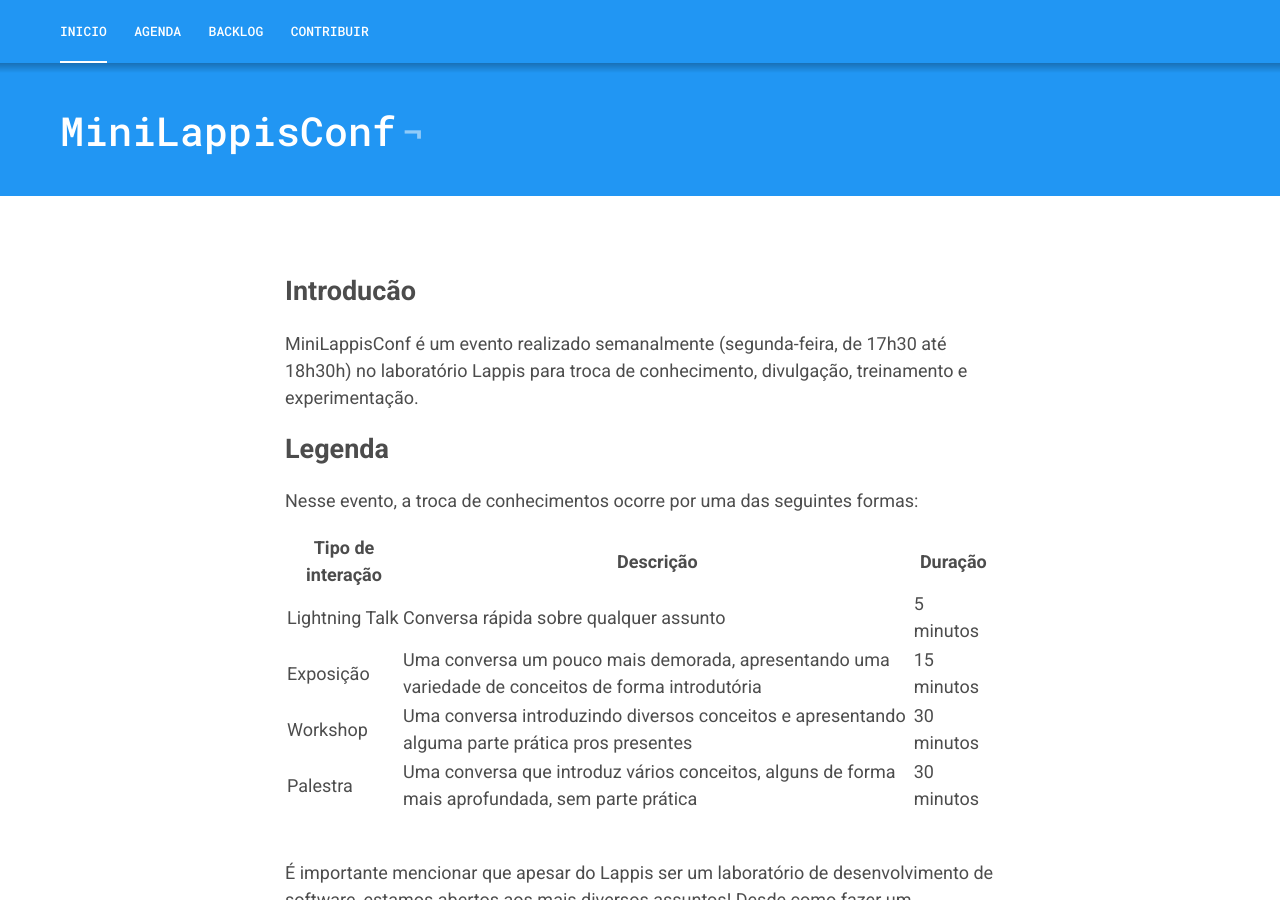
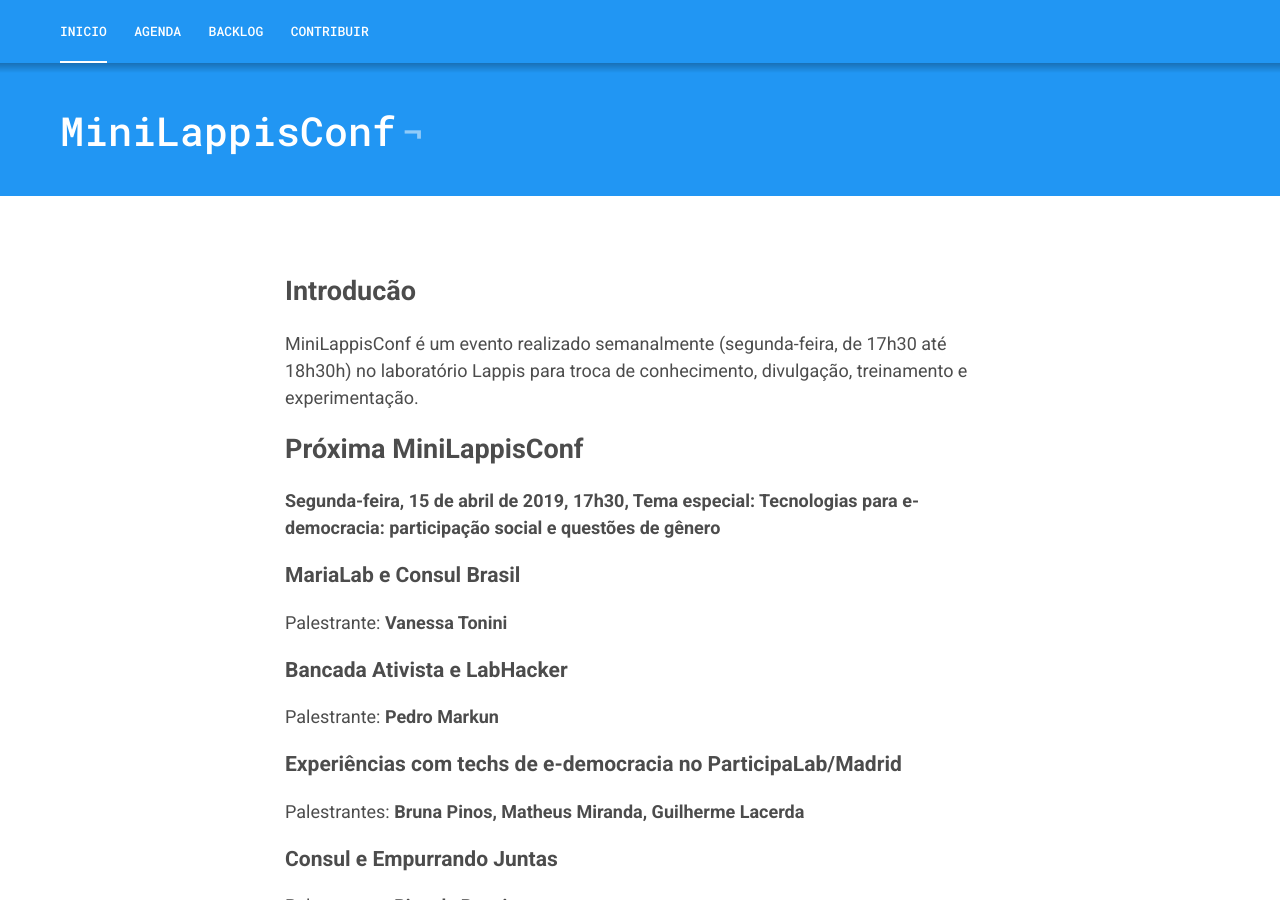
Before and after one commit to lappis-unb/MiniLappisConf, a Jekyll site: the page built from index.markdown, in a window 1280 px wide and 900 px high. Built offline with Jekyll 4.4.1, drawn with Linux system fonts in a browser that asks for light colours.

Commit message:
Adjust HomePage

```diff
--- a/index.markdown
+++ b/index.markdown
@@ -8,6 +8,22 @@
 MiniLappisConf é um evento realizado semanalmente (segunda-feira, de 17h30 até
 18h30h) no laboratório Lappis para troca de conhecimento, divulgação,
 treinamento e experimentação.
+
+## Próxima MiniLappisConf
+
+#### Segunda-feira, 15 de abril de 2019, 17h30, Tema especial: Tecnologias para e-democracia: participação social e questões de gênero
+
+### MariaLab e Consul Brasil
+Palestrante: **Vanessa Tonini**
+
+### Bancada Ativista e LabHacker
+Palestrante: **Pedro Markun**
+
+### Experiências com techs de e-democracia no ParticipaLab/Madrid
+Palestrantes: **Bruna Pinos, Matheus Miranda, Guilherme Lacerda**
+
+### Consul e Empurrando Juntas
+Palestrantes: **Ricardo Poppi**
 
 ## Legenda
 
```
